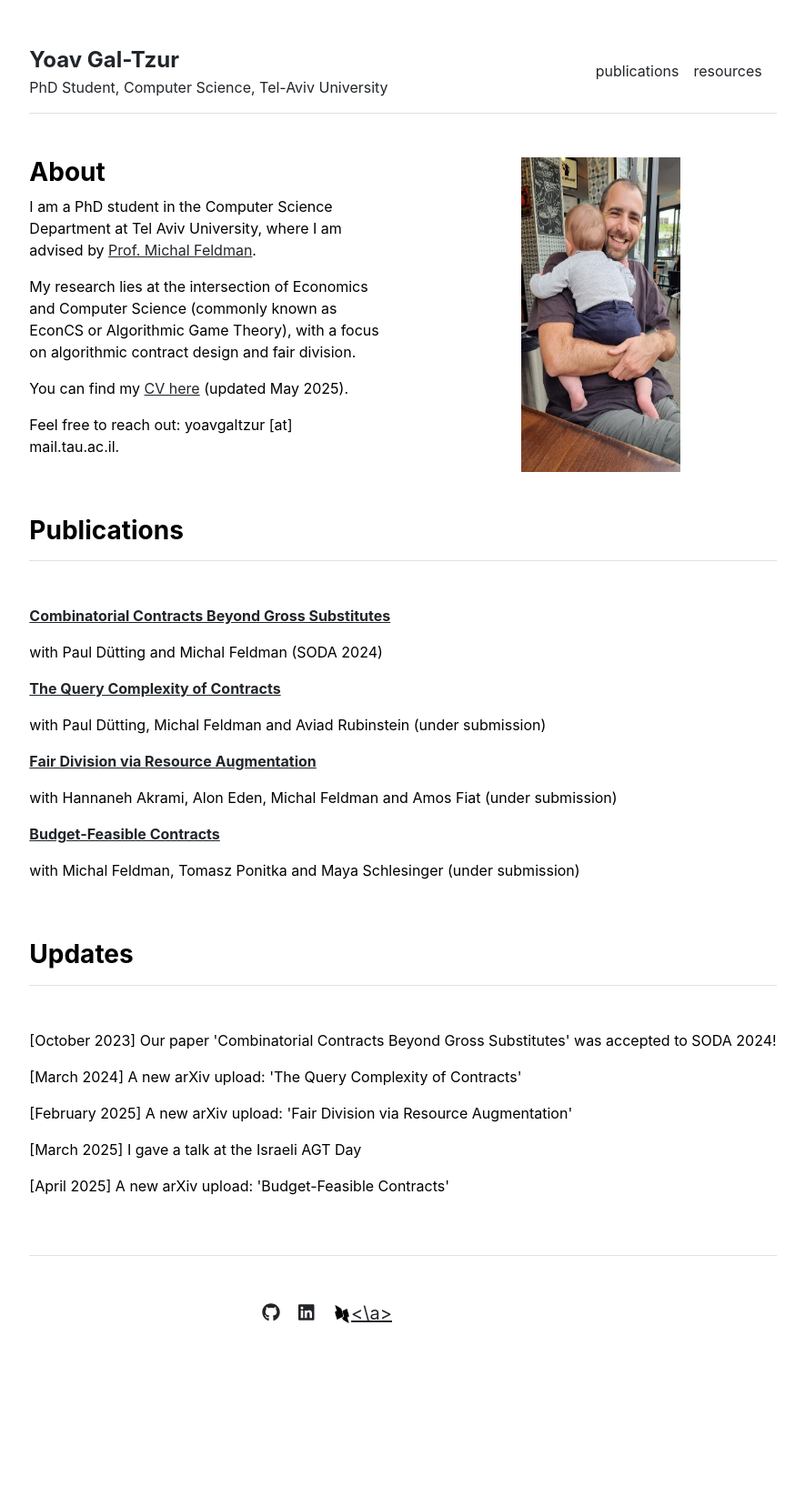
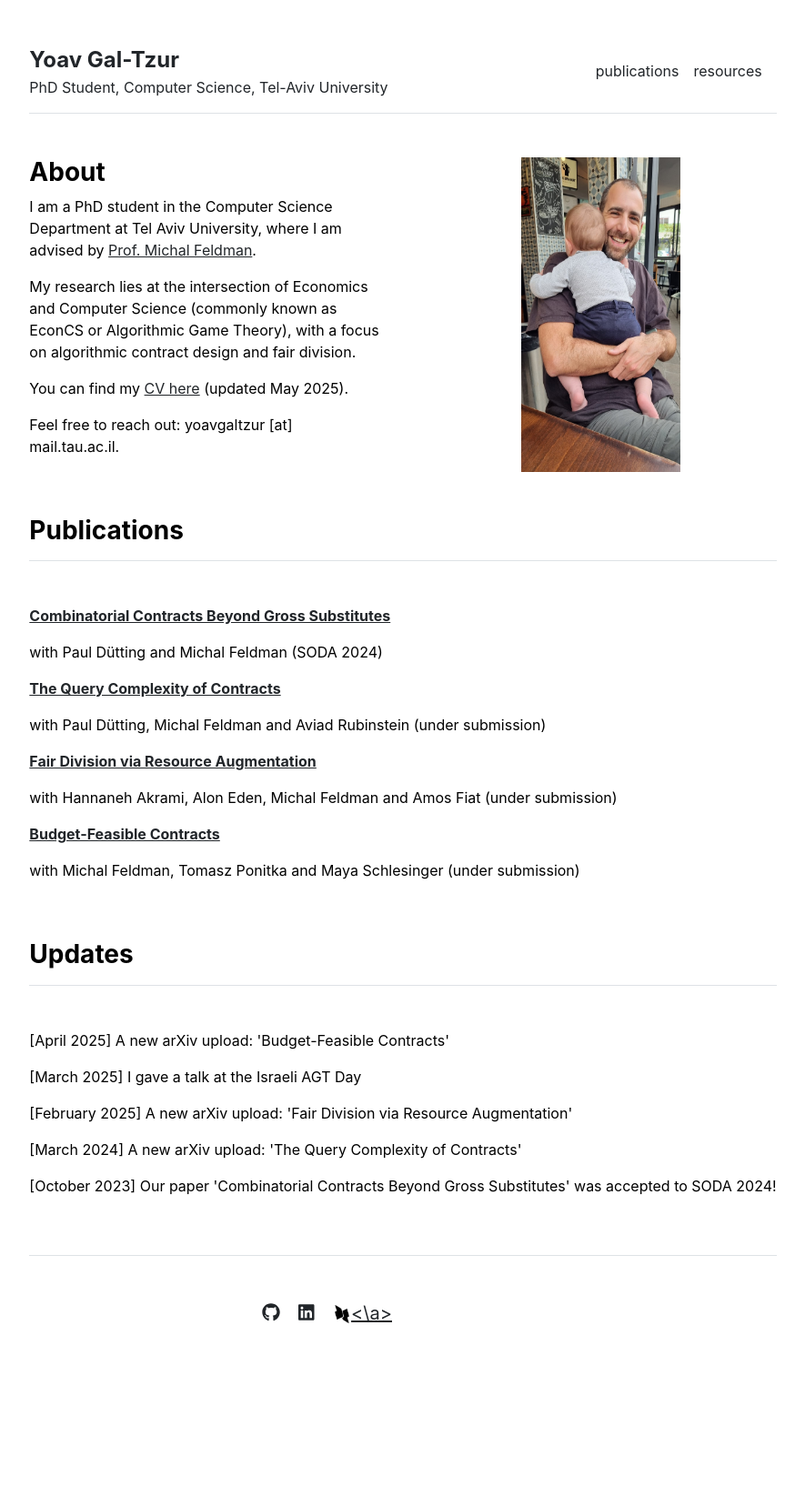
Before and after one commit to yoavGaltzur/yoavGaltzur.github.io, a Jekyll site: the page built from index.md, in a window 1280 px wide. Shown: the whole page at 91% size, without its empty margins (197-1082 px from the left). Built offline with Jekyll 4.4.1, drawn with Linux system fonts in a browser that asks for light colours.

```diff
--- a/_data/settings.yml
+++ b/_data/settings.yml
@@ -22,8 +22,8 @@ publications:
 - {name: "Budget-Feasible Contracts", url: "https://arxiv.org/abs/2504.01773", coauthors: "Michal Feldman, Tomasz Ponitka and Maya Schlesinger", venue: "under submission"}
 
 updates:
+- {content: "A new arXiv upload: 'Budget-Feasible Contracts'", date: "April 2025"}
+- {content: "I gave a talk at the Israeli AGT Day", date: "March 2025"}
+- {content: "A new arXiv upload: 'Fair Division via Resource Augmentation'", date: "February 2025"}
+- {content: "A new arXiv upload: 'The Query Complexity of Contracts'", date: "March 2024"}
 - {content: "Our paper 'Combinatorial Contracts Beyond Gross Substitutes' was accepted to SODA 2024!", date: "October 2023"}
-- {content: "A new arXiv upload: 'The Query Complexity of Contracts'", date: "March 2024"}
-- {content: "A new arXiv upload: 'Fair Division via Resource Augmentation'", date: "February 2025"}
-- {content: "I gave a talk at the Israeli AGT Day", date: "March 2025"}
-- {content: "A new arXiv upload: 'Budget-Feasible Contracts'", date: "April 2025"}
```
